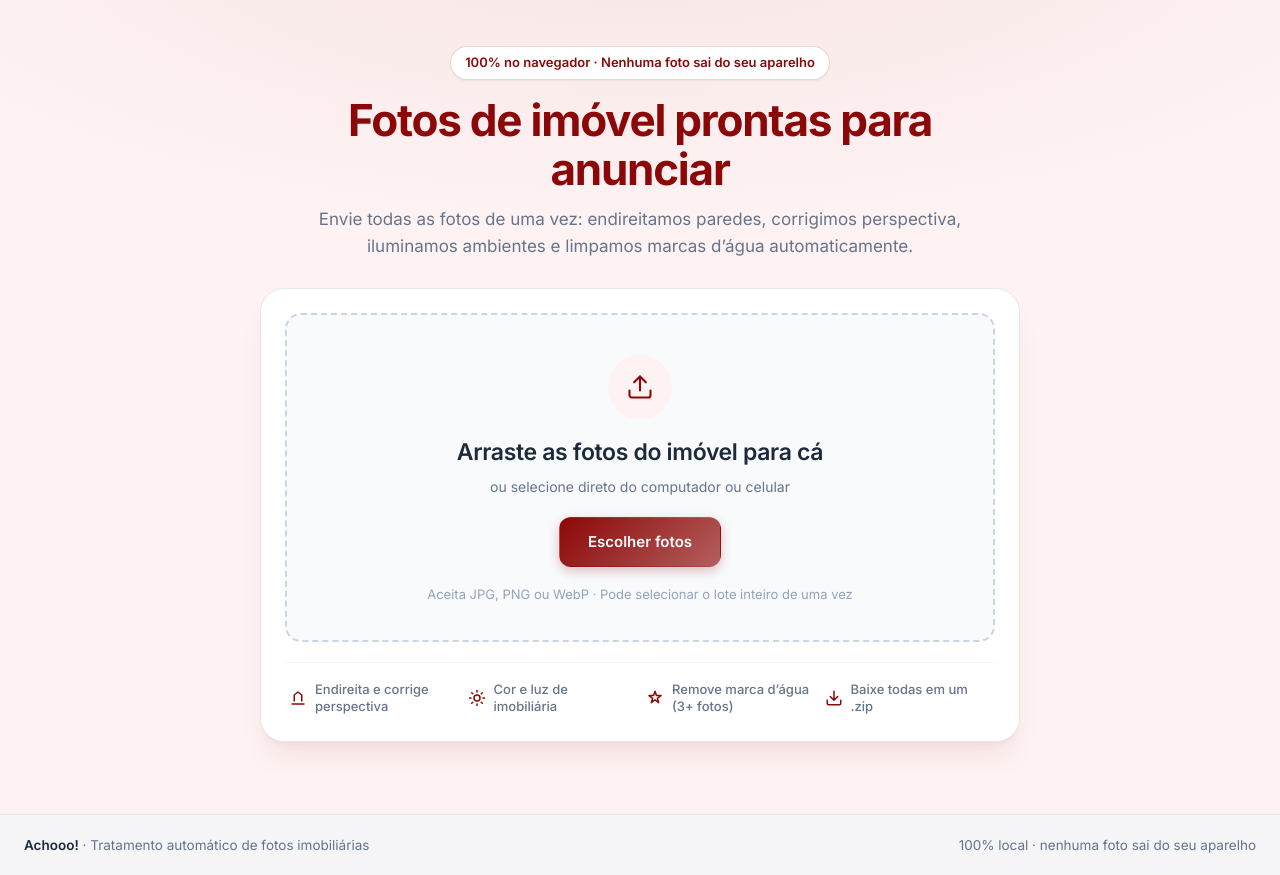
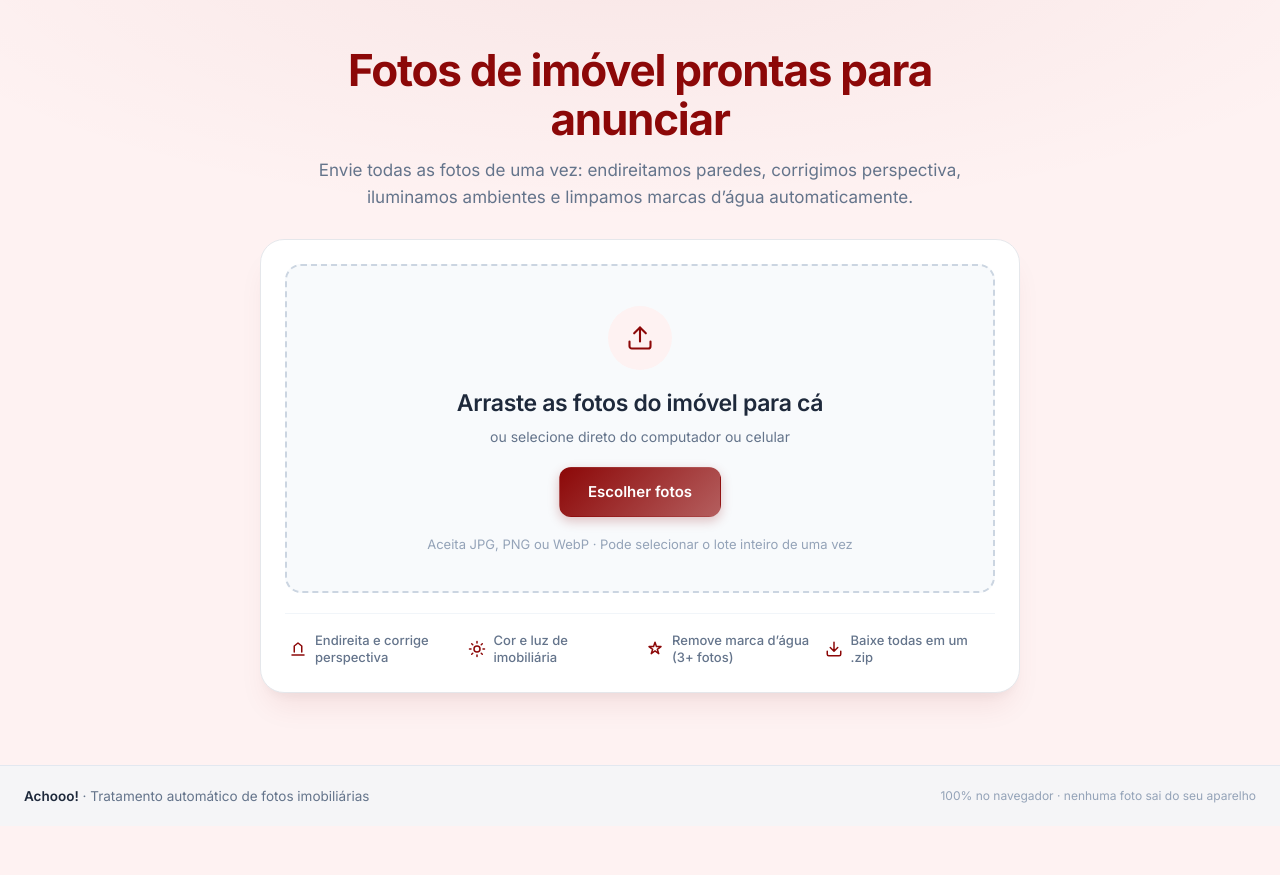
Before and after one commit to IsaqueS/achooo, a plain HTML site: page index.html in a window 1280 px wide. Shown: the part 79-954 px from the top of the page. After the commit the page ends 905 px from the top, so only its background shows below. Drawn offline with Linux system fonts and the light colour scheme.

Commit message:
Move aviso de privacidade para o rodapé de forma discreta

```diff
--- a/css/style.css
+++ b/css/style.css
@@ -322,22 +322,8 @@ kbd {
   max-width: 680px;
 }
 
-.eyebrow {
-  display: inline-flex;
-  align-items: center;
-  gap: 8px;
-  padding: 6px 14px;
-  border-radius: var(--radius-full);
-  background: #ffffff;
-  border: 1px solid rgba(140, 8, 8, 0.16);
-  color: var(--cor-primaria);
-  font-size: 13px;
-  font-weight: 600;
-  box-shadow: var(--shadow-sm);
-}
-
 .hero-title {
-  margin: 16px 0 12px;
+  margin: 0 0 12px;
   font-size: clamp(28px, 4.2vw, 44px);
   font-weight: 700;
   letter-spacing: -0.028em;
@@ -977,6 +963,7 @@ input[type="range"]::-moz-range-thumb {
   gap: 8px 20px;
 }
 .foot strong { color: var(--text-primary); font-weight: 600; }
+.foot-privacy { font-size: 12px; color: var(--text-muted); }
 
 /* ---------- Visualizador Lightbox ---------- */
 .viewer {
--- a/index.html
+++ b/index.html
@@ -48,7 +48,6 @@
     <section class="panel" role="tabpanel" id="panel-fotos" aria-labelledby="tab-fotos">
       <div class="drop" id="drop">
         <div class="hero-copy">
-          <span class="eyebrow">100% no navegador · Nenhuma foto sai do seu aparelho</span>
           <h1 class="hero-title">Fotos de imóvel prontas para anunciar</h1>
           <p class="hero-sub">Envie todas as fotos de uma vez: endireitamos paredes, corrigimos perspectiva, iluminamos ambientes e limpamos marcas d’água automaticamente.</p>
         </div>
@@ -231,7 +230,7 @@
   <footer class="foot">
     <div class="foot-inner">
       <span><strong>Achooo!</strong> · Tratamento automático de fotos imobiliárias</span>
-      <span>100% local · nenhuma foto sai do seu aparelho</span>
+      <span class="foot-privacy">100% no navegador · nenhuma foto sai do seu aparelho</span>
     </div>
   </footer>
 
```
